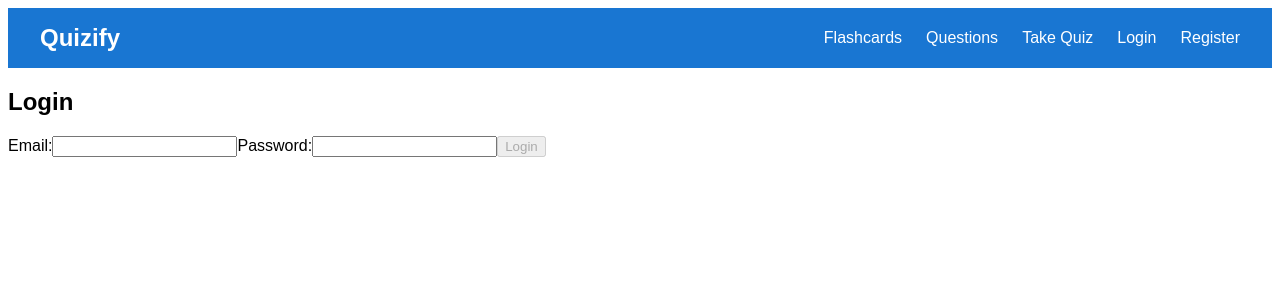
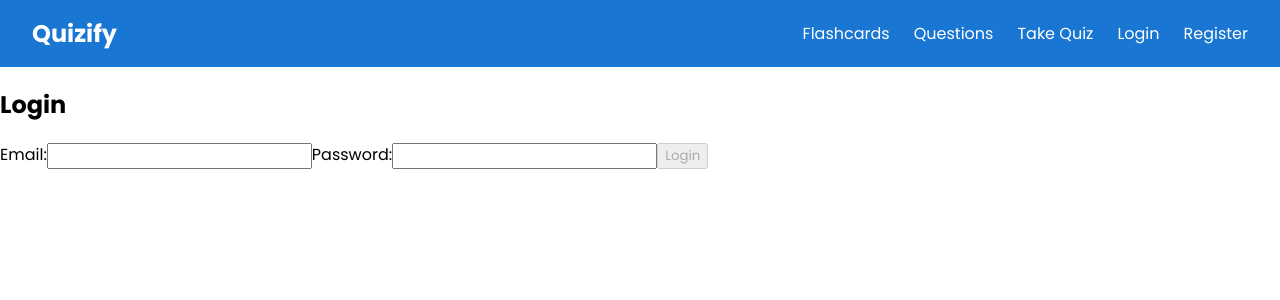
Before and after one commit to Raken001/Quizify, an Angular app in the folder quizify-frontend/: page /login in a window 1280 px wide. Shown: the top 300 px of the page. Built offline with nearby package versions, Linux system fonts and the light colour scheme; no server answers.

Commit message:
Changed font to poppins

```diff
--- a/quizify-frontend/src/index.html
+++ b/quizify-frontend/src/index.html
@@ -6,6 +6,10 @@
   <base href="/">
   <meta name="viewport" content="width=device-width, initial-scale=1">
   <link rel="icon" type="image/x-icon" href="logo.png">
+  <!-- Google Fonts - Poppins -->
+  <link rel="preconnect" href="https://fonts.googleapis.com">
+  <link rel="preconnect" href="https://fonts.gstatic.com" crossorigin>
+  <link href="https://fonts.googleapis.com/css2?family=Poppins:wght@400;500;600;700&display=swap" rel="stylesheet">
 </head>
 <body>
   <app-root></app-root>
--- a/quizify-frontend/src/styles.css
+++ b/quizify-frontend/src/styles.css
@@ -1,4 +1,12 @@
-/* You can add global styles to this file, and also import other style files */
-body{
-    font-family: Arial, Helvetica, sans-serif;
+/* Global Styles */
+
+/* Set Poppins as the default font for entire application */
+body, html {
+    font-family: 'Poppins', sans-serif;
+    margin: 0;
+    padding: 0;
 }
+
+* {
+    font-family: 'Poppins', sans-serif;
+}
```
